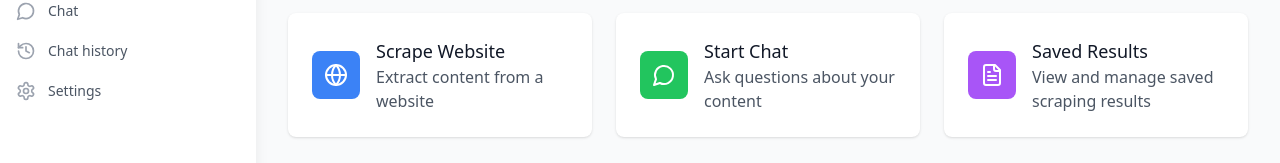
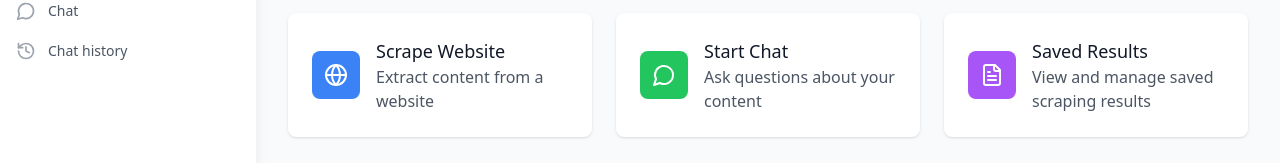
Before and after one commit to arto-pihlaja/scrapeset, a React (Vite) app in the folder frontend/: page / in a window 1280 px wide. Shown: the part 271-434 px from the top of the page. Built offline with nearby package versions, Linux system fonts and the light colour scheme; no server answers.

Commit message:
Hide unused Settings page

```diff
--- a/frontend/src/App.tsx
+++ b/frontend/src/App.tsx
@@ -5,7 +5,6 @@ import ScrapeWeb from './pages/ScrapeWeb'
 import SavedResults from './pages/SavedResults'
 import Chat from './pages/Chat'
 import Conversations from './pages/Conversations'
-import Settings from './pages/Settings'
 import ArgumentAnalysis from './pages/ArgumentAnalysis'
 import AnalysisHistory from './pages/AnalysisHistory'
 
@@ -20,7 +19,6 @@ function App() {
         <Route path="/saved-results" element={<SavedResults />} />
         <Route path="/chat" element={<Chat />} />
         <Route path="/conversations" element={<Conversations />} />
-        <Route path="/settings" element={<Settings />} />
       </Routes>
     </Layout>
   )
--- a/frontend/src/components/Layout.tsx
+++ b/frontend/src/components/Layout.tsx
@@ -6,7 +6,6 @@ import {
   MessageCircle,
   Database,
   History,
-  Settings,
   Menu,
   X,
   ShieldAlert,
@@ -30,7 +29,6 @@ const Layout = ({ children }: LayoutProps) => {
     { name: 'Analysis History', href: '/analysis-history', icon: ClipboardList },
     { name: 'Chat', href: '/chat', icon: MessageCircle },
     { name: 'Chat history', href: '/conversations', icon: History },
-    { name: 'Settings', href: '/settings', icon: Settings },
   ]
 
   return (
```
